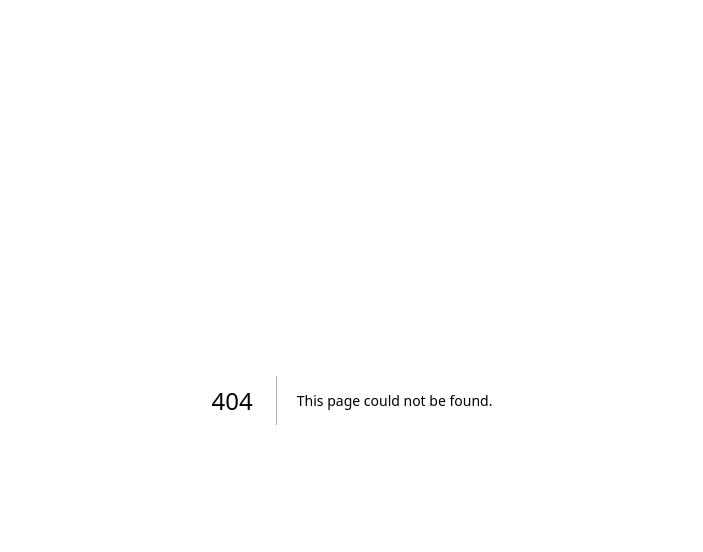
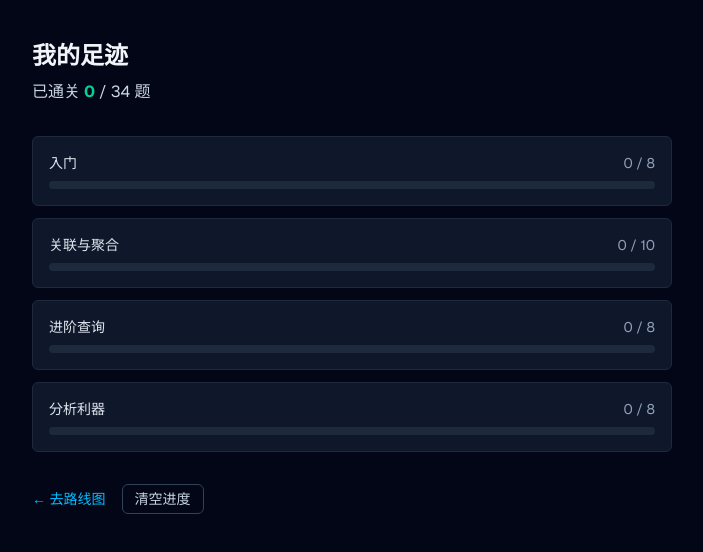
Before and after one commit to YSKM523/sql-dojo, a Next.js app: page /me in a window 1280 px wide. Before the commit this address had no page. Shown: the top 552 px of the page, without its empty margins (288-991 px from the left). Built offline with nearby package versions, Linux system fonts and the light colour scheme.

Commit message:
feat: /me 足迹页 + 进度入口

```diff
--- a/app/learn/page.tsx
+++ b/app/learn/page.tsx
@@ -1,3 +1,4 @@
+import Link from 'next/link';
 import { allModules } from '@/content/modules';
 import { exercisesByModule } from '@/content/exercises';
 import { ModuleCard } from '@/components/ModuleCard';
@@ -7,6 +8,11 @@ export default function LearnPage() {
     <main className="mx-auto w-full max-w-4xl px-4 py-10">
       <h1 className="text-3xl font-bold text-slate-100">学习路线图</h1>
       <p className="mt-2 text-slate-400">从小白到 senior，循序闯关。</p>
+      <p className="mt-1">
+        <Link href="/me" className="text-sm text-sky-400">
+          查看我的足迹 →
+        </Link>
+      </p>
       <div className="mt-8 grid gap-4 sm:grid-cols-2">
         {allModules.map((m) => (
           <ModuleCard
--- /dev/null
+++ b/app/me/page.tsx
@@ -0,0 +1,60 @@
+'use client';
+import Link from 'next/link';
+import { allModules } from '@/content/modules';
+import { exercisesByModule, allExercises } from '@/content/exercises';
+import { useCompletedIds } from '@/lib/progress/useProgress';
+import { clearProgress } from '@/lib/progress/store';
+
+export default function MePage() {
+  const done = new Set(useCompletedIds());
+  const total = allExercises.length;
+  const solved = allExercises.filter((e) => done.has(e.id)).length;
+
+  return (
+    <main className="mx-auto w-full max-w-2xl space-y-8 px-4 py-10">
+      <header>
+        <h1 className="text-2xl font-bold text-slate-100">我的足迹</h1>
+        <p className="mt-2 text-slate-300">
+          已通关 <span className="font-bold text-emerald-400">{solved}</span> / {total} 题
+        </p>
+      </header>
+
+      <ul className="space-y-3">
+        {allModules.map((m) => {
+          const ids = exercisesByModule(m.id).map((e) => e.id);
+          const n = ids.filter((id) => done.has(id)).length;
+          const pct = ids.length ? Math.round((n / ids.length) * 100) : 0;
+          return (
+            <li key={m.id} className="rounded-md border border-slate-800 bg-slate-900 p-4">
+              <div className="flex items-center justify-between text-sm">
+                <Link href={`/learn/${m.id}`} className="text-slate-200">
+                  {m.title}
+                </Link>
+                <span className="text-slate-400">
+                  {n} / {ids.length}
+                </span>
+              </div>
+              <div className="mt-2 h-2 w-full rounded bg-slate-800">
+                <div className="h-2 rounded bg-emerald-500" style={{ width: `${pct}%` }} />
+              </div>
+            </li>
+          );
+        })}
+      </ul>
+
+      <div className="flex items-center gap-4">
+        <Link href="/learn" className="text-sm text-sky-400">
+          ← 去路线图
+        </Link>
+        <button
+          onClick={() => {
+            if (confirm('确定清空全部进度？')) clearProgress();
+          }}
+          className="rounded-md border border-slate-700 px-3 py-1 text-sm text-slate-300"
+        >
+          清空进度
+        </button>
+      </div>
+    </main>
+  );
+}
--- a/app/page.tsx
+++ b/app/page.tsx
@@ -20,6 +20,12 @@ export default function Home() {
         >
           看学习路线图
         </Link>
+        <Link
+          href="/me"
+          className="inline-block rounded-md border border-slate-700 px-6 py-3 text-slate-200"
+        >
+          我的足迹
+        </Link>
       </div>
     </main>
   );
```
